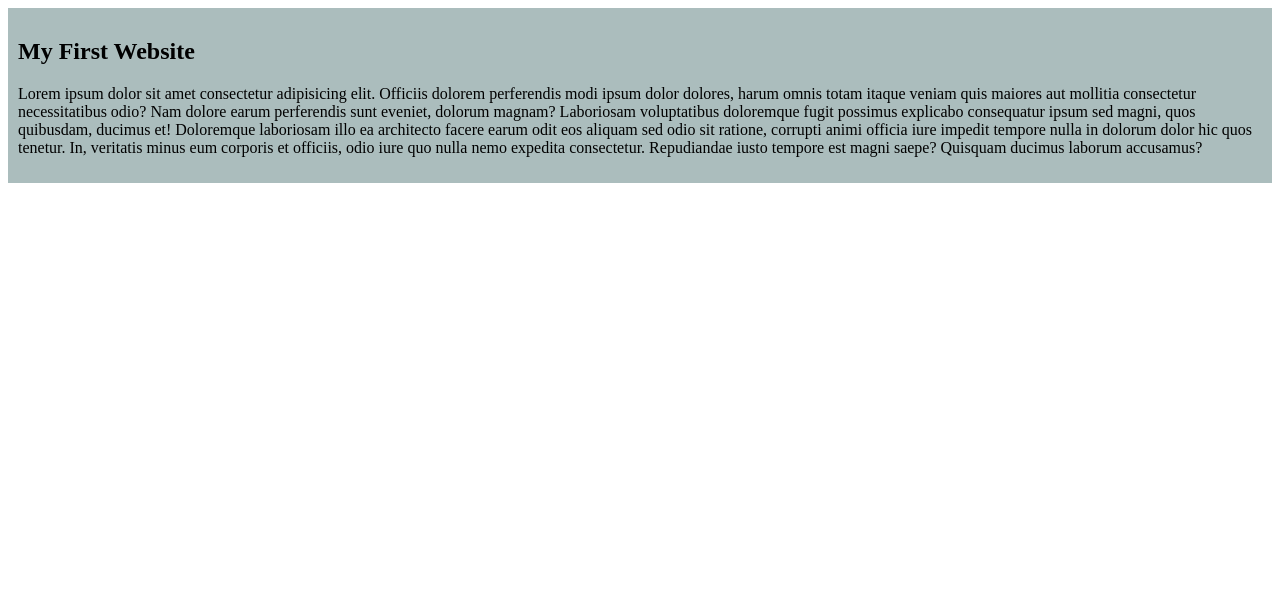
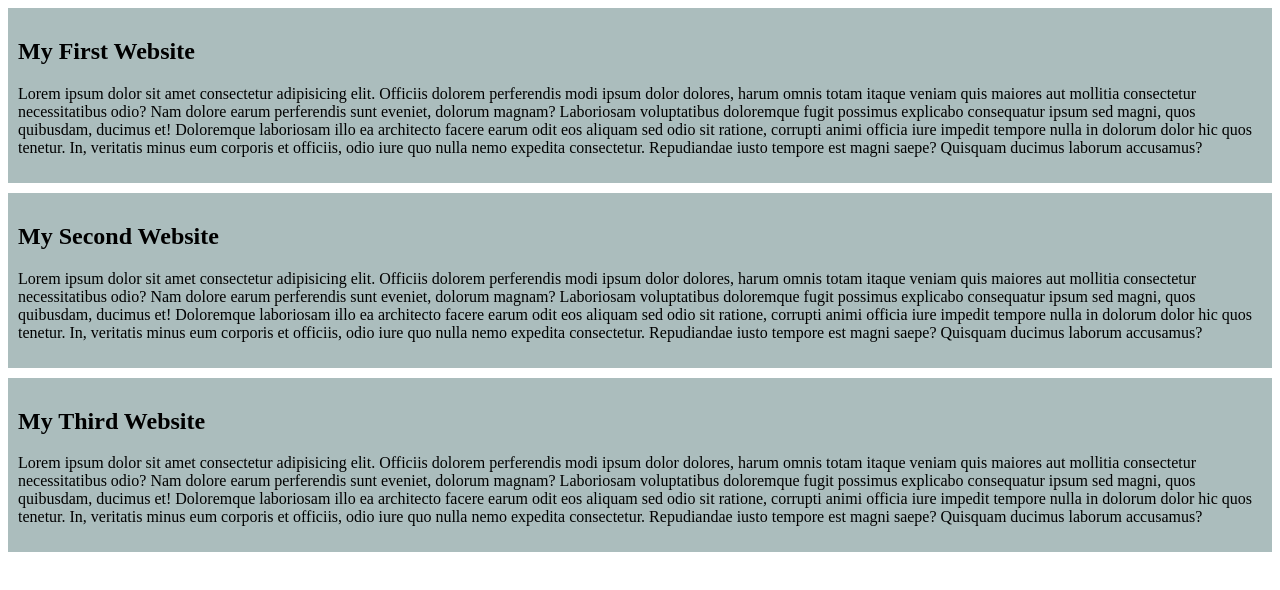
Before and after one commit to sharmin-19/my-simple-website, a plain HTML site: page index.html in a window 1280 px wide. Drawn offline with Linux system fonts and the light colour scheme.

Commit message:
my second website

```diff
--- a/index.html
+++ b/index.html
@@ -11,5 +11,13 @@
         <h2>My First Website</h2>
         <p>Lorem ipsum dolor sit amet consectetur adipisicing elit. Officiis dolorem perferendis modi ipsum dolor dolores, harum omnis totam itaque veniam quis maiores aut mollitia consectetur necessitatibus odio? Nam dolore earum perferendis sunt eveniet, dolorum magnam? Laboriosam voluptatibus doloremque fugit possimus explicabo consequatur ipsum sed magni, quos quibusdam, ducimus et! Doloremque laboriosam illo ea architecto facere earum odit eos aliquam sed odio sit ratione, corrupti animi officia iure impedit tempore nulla in dolorum dolor hic quos tenetur. In, veritatis minus eum corporis et officiis, odio iure quo nulla nemo expedita consectetur. Repudiandae iusto tempore est magni saepe? Quisquam ducimus laborum accusamus?</p>
     </div>
+    <div>
+        <h2>My Second Website</h2>
+        <p>Lorem ipsum dolor sit amet consectetur adipisicing elit. Officiis dolorem perferendis modi ipsum dolor dolores, harum omnis totam itaque veniam quis maiores aut mollitia consectetur necessitatibus odio? Nam dolore earum perferendis sunt eveniet, dolorum magnam? Laboriosam voluptatibus doloremque fugit possimus explicabo consequatur ipsum sed magni, quos quibusdam, ducimus et! Doloremque laboriosam illo ea architecto facere earum odit eos aliquam sed odio sit ratione, corrupti animi officia iure impedit tempore nulla in dolorum dolor hic quos tenetur. In, veritatis minus eum corporis et officiis, odio iure quo nulla nemo expedita consectetur. Repudiandae iusto tempore est magni saepe? Quisquam ducimus laborum accusamus?</p>
+    </div>
+    <div>
+        <h2>My Third Website</h2>
+        <p>Lorem ipsum dolor sit amet consectetur adipisicing elit. Officiis dolorem perferendis modi ipsum dolor dolores, harum omnis totam itaque veniam quis maiores aut mollitia consectetur necessitatibus odio? Nam dolore earum perferendis sunt eveniet, dolorum magnam? Laboriosam voluptatibus doloremque fugit possimus explicabo consequatur ipsum sed magni, quos quibusdam, ducimus et! Doloremque laboriosam illo ea architecto facere earum odit eos aliquam sed odio sit ratione, corrupti animi officia iure impedit tempore nulla in dolorum dolor hic quos tenetur. In, veritatis minus eum corporis et officiis, odio iure quo nulla nemo expedita consectetur. Repudiandae iusto tempore est magni saepe? Quisquam ducimus laborum accusamus?</p>
+    </div>
 </body>
 </html>
--- a/styles/blog.css
+++ b/styles/blog.css
@@ -1,4 +1,5 @@
 div{
     background-color: rgb(171, 189, 189);
     padding: 10px;
+    margin-bottom: 10px;
 }
```
